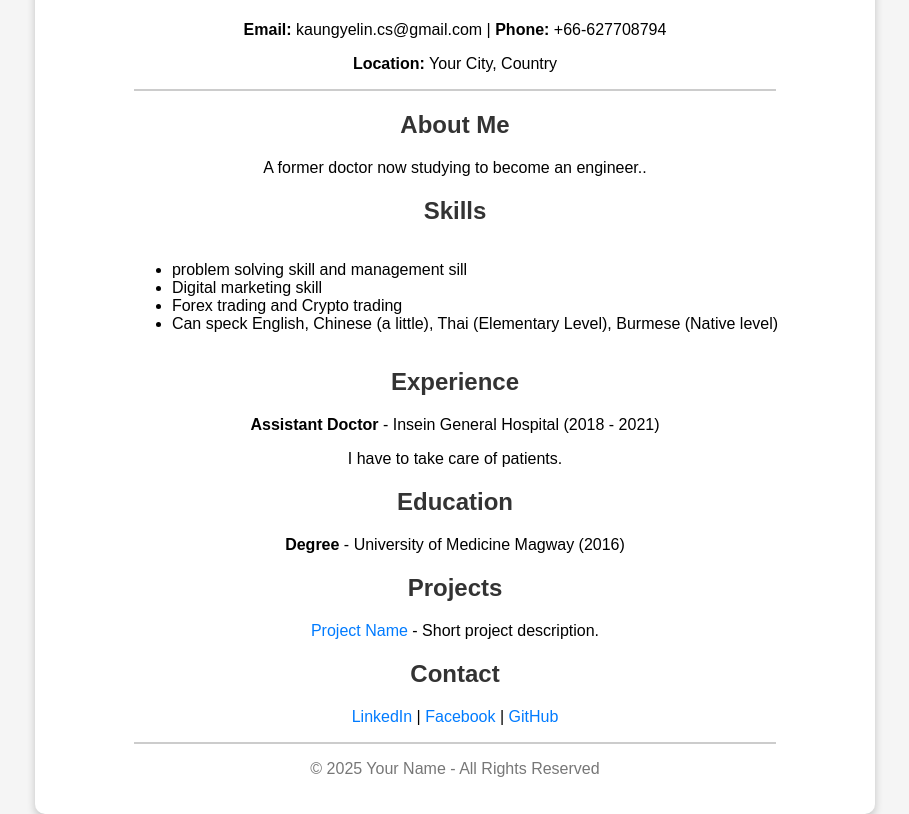
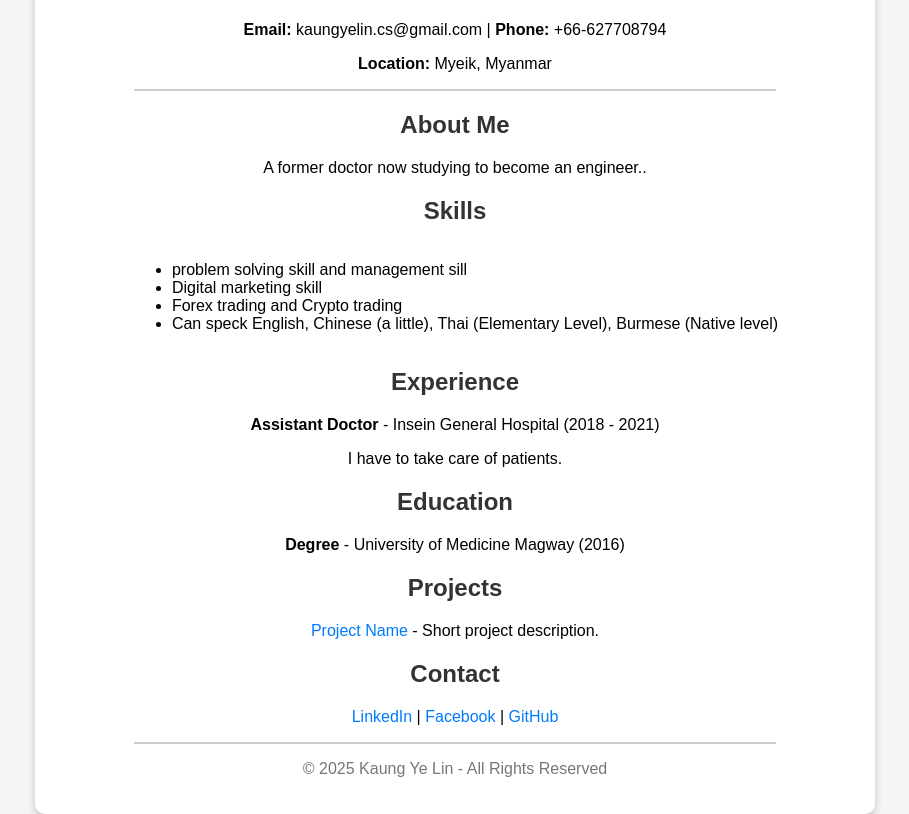
Before and after one commit to KaungYeLin/KaungYelin.github.io, a plain HTML site: page index.html in a window 1280 px wide. Shown: the part 249-1063 px from the top of the page, without its empty margins (185-1094 px from the left). Drawn offline with Linux system fonts and the light colour scheme.

Commit message:
Update index.html

```diff
--- a/index.html
+++ b/index.html
@@ -15,7 +15,7 @@
         <!-- Name and Contact Info -->
         <h1 style="color: #007bff;">Your Name</h1>
         <p><strong>Email:</strong> kaungyelin.cs@gmail.com | <strong>Phone:</strong> +66-627708794</p>
-        <p><strong>Location:</strong> Your City, Country</p>
+        <p><strong>Location:</strong> Myeik, Myanmar </p>
 
         <hr style="border: 1px solid #ccc; width: 80%;">
 
@@ -54,7 +54,7 @@
         </p>
 
         <hr style="border: 1px solid #ccc; width: 80%;">
-        <p style="color: #777;">&copy; 2025 Your Name - All Rights Reserved</p>
+        <p style="color: #777;">&copy; 2025 Kaung Ye Lin - All Rights Reserved</p>
 
     </div>
 
```
